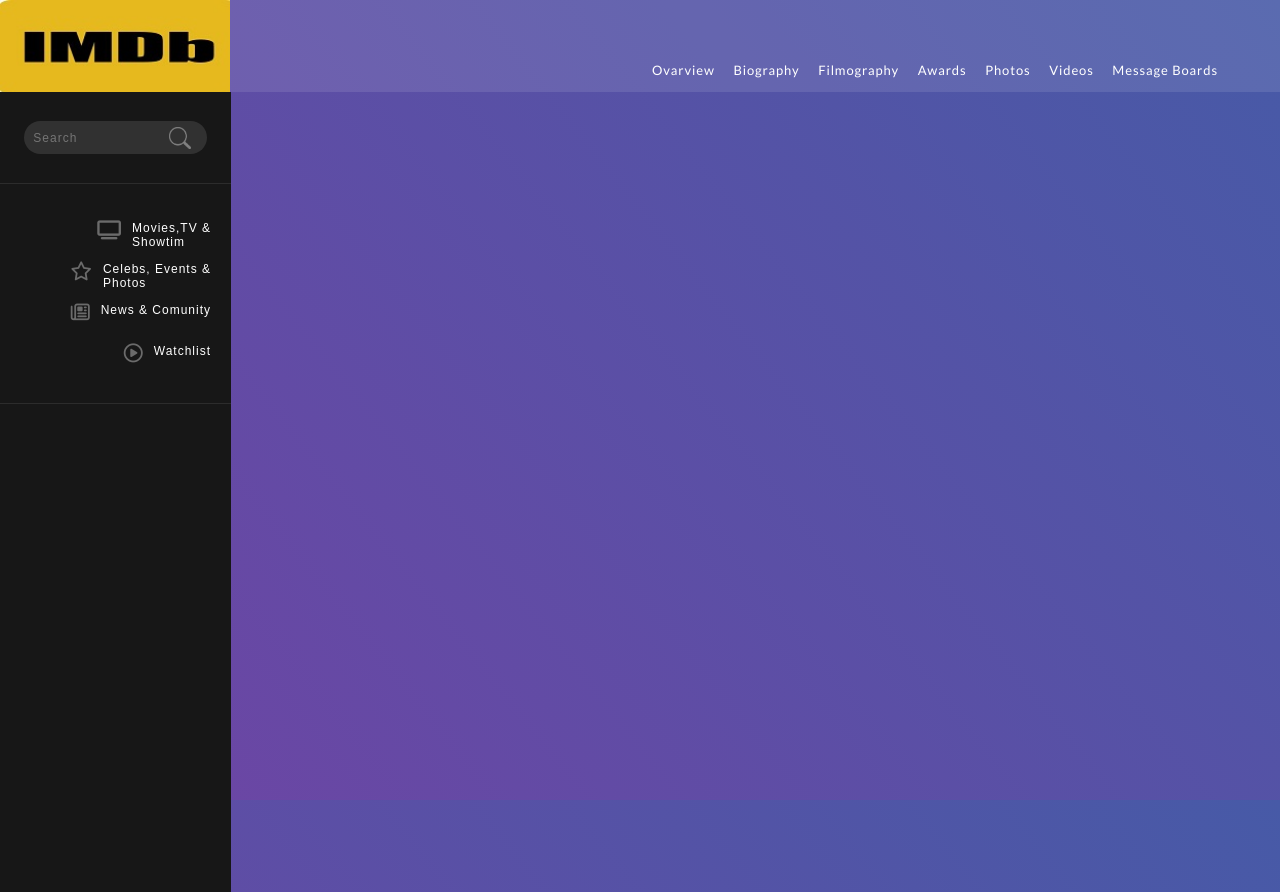
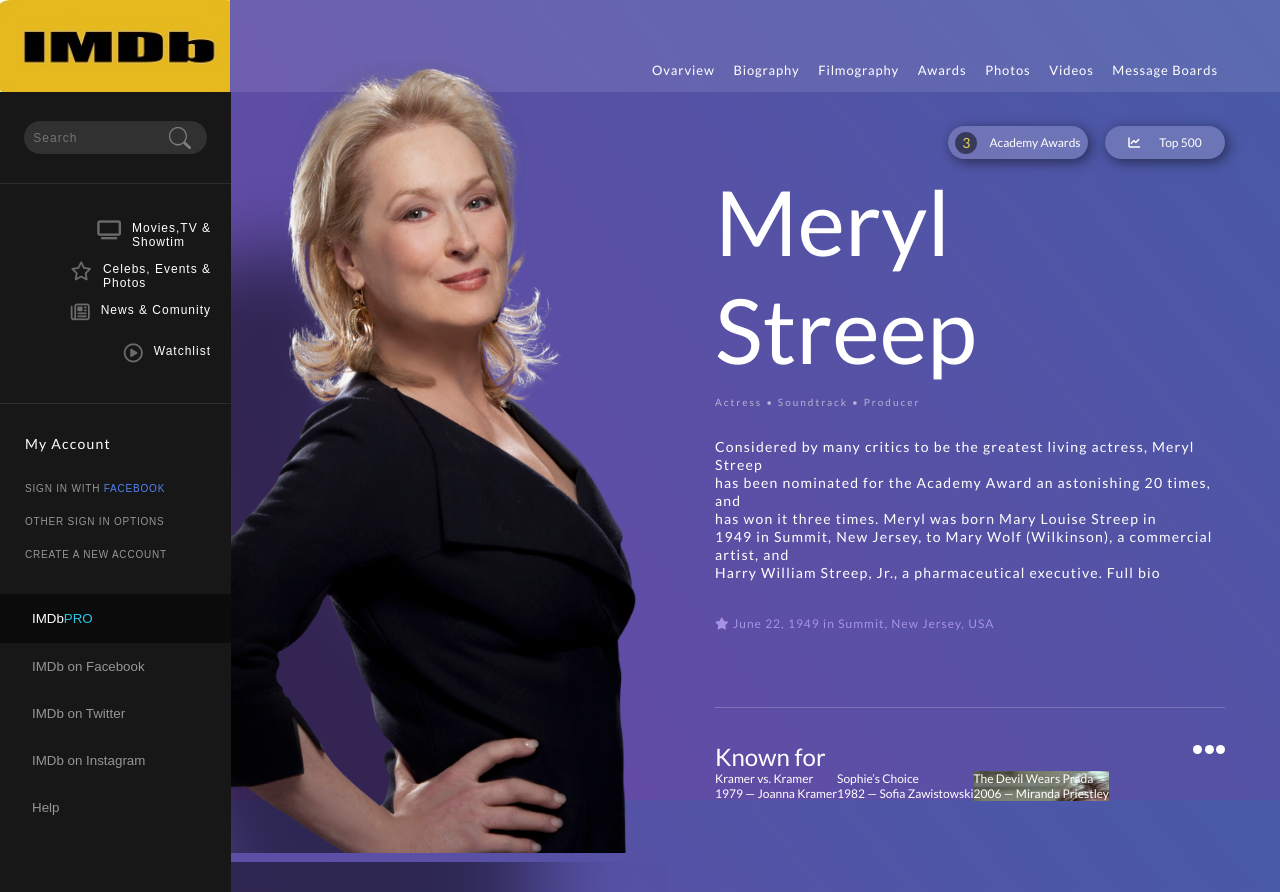
Before and after one commit to VadimRydenko/finalProject, a website built with webpack: page src/index/index.html in a window 1280 px wide. Built offline with nearby package versions, Linux system fonts and the light colour scheme.

Commit message:
add main content

```diff
--- a/config/base.js
+++ b/config/base.js
@@ -10,7 +10,7 @@
     const VENDORS_NAME = 'vendors';
     const entry = {
         index: ['babel-polyfill', './src/index/index.js'],
-        "lesson-12":['./src/lesson-12/lesson-12.js'],
+        // "lesson-12":['./src/lesson-12/lesson-12.js'],
     };
 
     const plugins = Object.keys(entry).reduce((acc, name) => {
--- a/src/common/styles/menu.scss
+++ b/src/common/styles/menu.scss
@@ -9,127 +9,44 @@
 @mixin menu_content {
     background-color: $background-menu-color;
     border: none;
-    font-size: 12px;
 }
-
-// }
-// .sidebar-icons {
-//     font-size: 26px;
-//     color: #6b6b6b;
-// }
-// .mediaMenu_button .sidebar-icons:hover {
-//     color: #f2d224;
-// }
-
-// .mediaMenu_button:hover {
-//     color: #f2d224;
-// }
-
-
-// .button_text {
-//     padding-left: 10px;
-// }
-
-
-// .acountMenu_button {
-//     @include menu_content;
-//     color: #969696;
-//     margin: 15px 26px;
-//     font-weight: bold;
-//     letter-spacing: 0.6px;
-//     padding: 0;
-// }
-
-// .imdMenu_button{
-//     @include menu_content;
-//     color: #969696;
-//     margin: 15px 26px;
-// }
-
-
-// .IMD-main-button {
-//     background-color: #0b0b0b;
-//     width: 100%;
-//     height: 49px;
-//     color: #ffff;
-//     border: none;
-//     text-align: left;
-//     padding-left: 32px;
-// }
-
-// .myAcount {
-//     color: #ffff;
-//     margin-left:32px;
-//     padding-top: 31px;
-//     letter-spacing: 1.2px;
-//     font-size: 14px;
-//     font-weight: 900;
-// }
-
-// .facebook {
-//     color: #5083f2;
-// }
-
-// .imd {
-//     color: #27c6e7;
-// }
-
-// .main_block {
-//     display: flex;
-//     position: relative;
-// }
 
 
 
-// .img__center {
-//     width: 670px;
-//     background-image: url(../../assets/images/main_merry1.png);
-//     height: 985px;
-//     background-repeat: no-repeat;
-//     background-position: center;
-//     background-size: cover;
-//     margin-left: 126px;
-//     margin-top: 60px;
-//     background-position: -133px;
+.imdMenu_button{
+    @include menu_content;
+    color: #969696;
+    margin: 15px 26px;
+}
 
-// }
 
-// .main__content {
-//     background-color: rgb(151, 99, 99);
-//     width:645px;
-// }
+.IMD-main-button {
+    background-color: #0b0b0b;
+    width: 100%;
+    height: 49px;
+    color: #ffff;
+    border: none;
+    text-align: left;
+    padding-left: 32px;
+}
 
-// .header {
-//     position: absolute;
-//     margin-left: 231px;
-//     width: 100%;
-//     max-width: 1210px;
-//     height: 92px;
-//     // opacity: 0.1;
-//     // background-color: #ffffff;
-//     background-color: rgba(255, 255, 255, 0.1);
-// }
+.imd {
+    color: #27c6e7;
+}
 
-// .navbar {
-//     background-color: red;
-//     position: absolute;
-//     top: 50%;
-//     right: 0;
-//     transform: translateY(-50%);
-//     font-family: Lato;
+.img__center {
+    width: 670px;
+    background-image: url(../../assets/images/main_merry1.png);
+    height:100%;
+    background-repeat: no-repeat;
+    background-position: center;
+    background-position:-110px -9px;
+    background-size:cover;
+    margin-left: 126px;
+    margin-top: -30px;
+    box-shadow: -181px 214px 89px 0 rgba(0, 0, 0, 0.5);
+}
 
-// }
-
-// .navbar__item {
-//     text-decoration: none;
-//     color: #ffff;
-//     font-size: 13px;
-//     letter-spacing: 0.9px;
-//     text-align: right;
-//     color: #ffffff;
-//     padding: 13px;
-
-// }
 
 body {
     background:linear-gradient(51deg, #6f44a4, #475aa7)
@@ -137,11 +54,13 @@
 
 .main__block {
     position: relative;
-    width: 100%;
+    height: 100%;
 }
 .main__content {
     max-width:1440px;
+    height: 100%;
     margin: 0 auto;
+    display: flex;
 }
 
 .header {
@@ -155,7 +74,14 @@
         display: flex;
         justify-content: space-between;
     }
+    &__nav_line {
+        background-color: #ffffff;
+        height: 1px;
+        display: none;
+    }
 }
+
+
 
 .logo {
 background-image: url(../../assets/images/logo.jpg);
@@ -177,9 +103,18 @@
     margin-right: 55px;
 }
 
+.navbar__items {
+    display: flex;
+    flex-direction: column;
+    &:hover {
+        .header__nav_line {
+            display: block;
+        }
+    }
+
+}
 .navbar__item {
     padding: 14px 7px;
-    padding-bottom: 14px;
     font-size: 13px;
     color: #ffffff;
     letter-spacing: 0.9px;
@@ -188,11 +123,10 @@
 
 //////////menu///////////////////////
 
-
 .menu {
 background-color: #171717;
 max-width: 231px;
-height: 100vh;
+height: 100%;
 position: absolute;
 }
 
@@ -246,31 +180,183 @@
     height: 41px;
     font-size: 12px;
     &:hover {
-     color:yellow;
+     color:#f2d224;
      .sidebar-icons {
-         color: yellow;
+         color: #f2d224;
      }
     }
 }
-
-@mixin menu_button {
-    border: none;
-}
-
-
 .sidebar-icons {
     color: #6b6b6b;
     font-size: 19px;
     padding-right: 10px;
 }
-.button_text {
+.menu__media_button-text {
     font-size: 12px;
     text-align: left;
 }
 
-// test test test test test test test test
-// test test test test test test test test
-// test test test test test test test test
-// test test test test test test test test
-// test test test test test test test test
-// test test test test test test test test
+
+///////
+.menu__acount_items{
+    width: 100%;
+    padding : 31px 0 22px 0;
+    height: 190px;
+}
+
+.myAccount {
+    padding: 0 0 20px 25px;
+    color: #ffffff;
+    font-size: 14px;
+    letter-spacing: 1.2px;
+}
+
+.menu__acount_item {
+    @include menu_content;
+    width: 100%;
+    text-align: left;
+    padding: 0;
+    padding-left: 25px;
+    font-size: 10px;
+    letter-spacing: 0.8px;
+    color: #969696;
+    height: 33px;
+    &-facebook {
+        color: #5083f2;
+    }
+}
+///////////////////////////////
+
+
+.page__content {
+    // background-color: red;
+    width: 580px;
+    height: 100%;
+    margin-right: 55px;
+    display: flex;
+    flex-direction: column;
+    color: #ffffff;
+}
+
+.page__label {
+    display: flex;
+    width: 100%;
+    height: 67px;
+    align-items: flex-end;
+    justify-content: flex-end;
+}
+
+.label__items {
+    height: 33px;
+    border-radius: 100px;
+    box-shadow: 3px 3px 13px 0 rgba(0, 0, 0, 0.5);
+    background-color: rgba(255, 255, 255, 0.18);
+    width: 140px;
+    display: flex;
+    align-items: center;
+    justify-content: center;
+    &:last-child {
+        width: 120px;
+        margin-left: 17px;
+    }
+}
+
+.label__item {
+    opacity: 1;
+    &_text {
+        margin-left: 12px;
+    }
+}
+
+.ball {
+    background-color: rgba(0, 0, 0, 0.5);
+    border-radius: 100%;
+    font-size: 14px;
+    width: 22px;
+    height: 22px;
+    color: #e4d357;
+    display: flex;
+    justify-content: center;
+    align-items: center;
+}
+
+.flash {
+    width: 19px;
+    height: 12px;
+}
+
+.page__content_banner {
+    font-size: 90px;
+    color: #ffffff;
+    padding-top: 8px;
+  }
+
+  .small-menu {
+    font-size: 10px;
+    letter-spacing: 2px;
+    color: #b6b2d2;
+    margin: 13px 0 30px 0;
+  }
+
+  .page__content_text {
+    font-size: 14px;
+    line-height: 1.29;
+    letter-spacing: 1.2px;
+  }
+
+  .page__content_date {
+    margin:34px 0 38px 0;
+    font-size: 12px;
+    letter-spacing: 1px;
+    color:  #a693e4
+  }
+
+  .page__content_line {
+    width: 100%;
+    height: 1px;
+    opacity: 0.2;
+    background-color: #ffffff;
+    margin: 38px 0 34px 0;
+  }
+
+.known-for {
+    display: flex;
+    flex-direction: column;
+    &__header {
+        display: flex;
+        justify-content: space-between;
+        &_name {
+            font-size: 24px;
+        }
+        &_button {
+            height: 9px;
+            width: 9px;
+            border-radius: 100%;
+            background-color: white;
+            border: none;
+            padding: 0;
+        }
+    }
+    &__films {
+        display: flex;
+    }
+    &__film {
+        display: flex;
+        flex-direction: column;
+        height: 100%;
+    }
+}
+
+.film {
+    width: 126px;
+    height: 40px;
+    &_1{
+    background-image: url(../../assets/images/Kramer.jpg);
+    }
+    &_2 {
+    background-image: url(../../assets/images/Kramer.jpg);
+    }
+    &_3 {
+    background-image: url(../../assets/images/Kramer.jpg);
+    }
+}
--- a/src/index/index.html
+++ b/src/index/index.html
@@ -10,46 +10,36 @@
 </head>
 
 <body>
-    <!-- <div class="main_block">
-                <div class="menu">
-            <div class="menu__items">
-                <div>
-                    <ul class="acountMenu__items">
-                        <li class="myAcount">My Account</li>
-                        <li><button class="acountMenu_button">SIGN IN WITH<span class="facebook"> FACEBOOK</span></button></li>
-                        <li><button class="acountMenu_button">OTHER SIGN IN OPTIONS</button></li>
-                        <li><button class="acountMenu_button">CREATE A NEW ACCOUNT</button></li>
-                    </ul>
-                </div>
-                <div>
-                    <button class="IMD-main-button">IMDb<span class="imd">PRO</span></button>
-                    <ul class="imdMenu__items">
-                        <li><button class="imdMenu_button">IMDb on Facebook</button></li>
-                        <li><button class="imdMenu_button">IMDb on Twitter</button></li>
-                        <li><button class="imdMenu_button">IMDb on Instagram</button></li>
-                        <li><button class="imdMenu_button">Help</button></li>
-                    </ul>
-                </div>
-            </div>
-        </div>
-        <div class="img__center"></div>
-        <div class="main__content"></div>
-    </div> -->
     <div class="main__block">
         <header class="header">
             <div class="header__content">
                 <div class="logo"></div>
                 <nav class="navbar">
-                    <a href="" class="navbar__item">Ovarview</a>
-                    <a href="" class="navbar__item">Biography</a>
-                    <a href="" class="navbar__item">Filmography</a>
-                    <a href="" class="navbar__item">Awards</a>
-                    <a href="" class="navbar__item">Photos</a>
-                    <a href="" class="navbar__item">Videos</a>
-                    <a href="" class="navbar__item">Message Boards</a>
+                    <div class="navbar__items"><a href="" class="navbar__item">Ovarview</a>
+                        <div class="header__nav_line"></div>
+                    </div>
+                    <div class="navbar__items"><a href="" class="navbar__item">Biography</a>
+                        <div class="header__nav_line"></div>
+                    </div>
+                    <div class="navbar__items"><a href="" class="navbar__item">Filmography</a>
+                        <div class="header__nav_line"></div>
+                    </div>
+                    <div class="navbar__items"><a href="" class="navbar__item">Awards</a>
+                        <div class="header__nav_line"></div>
+                    </div>
+                    <div class="navbar__items"><a href="" class="navbar__item">Photos</a>
+                        <div class="header__nav_line"></div>
+                    </div>
+                    <div class="navbar__items"><a href="" class="navbar__item">Videos</a>
+                        <div class="header__nav_line"></div>
+                    </div>
+                    <div class="navbar__items"><a href="" class="navbar__item">Message Boards</a>
+                        <div class="header__nav_line"></div>
+                    </div>
                 </nav>
             </div>
         </header>
+
         <div class="main__content">
             <div class="menu">
                 <div class="search">
@@ -61,33 +51,110 @@
                     <li class="menu__media_item">
                         <button class="menu__media_button">
                             <div class="sidebar-icons fa fa-television" aria-hidden="true"></div>
-                            <div class="button_text">Movies,TV & <br>Showtim</div>
+                            <div class="menu__media_button-text">Movies,TV & <br>Showtim</div>
                         </button>
                     </li>
                     <li class="menu__media_item">
                         <button class="menu__media_button">
                             <div class="sidebar-icons fa fa-star-o" aria-hidden="true"></div>
-                            <div class="button_text">Celebs, Events & <br> Photos</div>
+                            <div class="menu__media_button-text">Celebs, Events & <br> Photos</div>
                         </button>
                     </li>
                     <li class="menu__media_item">
                         <button class="menu__media_button">
                             <div class="sidebar-icons fa fa-newspaper-o" aria-hidden="true"></div>
-                            <div class="button_text">News & Comunity</div>
+                            <div class="menu__media_button-text">News & Comunity</div>
                         </button>
                     </li>
                     <li class="menu__media_item">
                         <button class="menu__media_button">
                             <div class="sidebar-icons fa fa-play-circle-o" aria-hidden="true"></div>
-                            <div class="button_text">Watchlist</div>
+                            <div class="menu__media_button-text">Watchlist</div>
                         </button>
                     </li>
                 </ul>
                 <div class="divider"></div>
-
+                <ul class="menu__acount_items">
+                    <li class="myAccount">My Account</li>
+                    <li><button class="menu__acount_item">SIGN IN WITH
+                            <span class="menu__acount_item-facebook">FACEBOOK</span></button></li>
+                    <li><button class="menu__acount_item">OTHER SIGN IN OPTIONS</button></li>
+                    <li><button class="menu__acount_item">CREATE A NEW ACCOUNT</button></li>
+                </ul>
+                <div>
+                    <button class="IMD-main-button">IMDb<span class="imd">PRO</span></button>
+                    <ul class="imdMenu__items">
+                        <li><button class="imdMenu_button">IMDb on Facebook</button></li>
+                        <li><button class="imdMenu_button">IMDb on Twitter</button></li>
+                        <li><button class="imdMenu_button">IMDb on Instagram</button></li>
+                        <li><button class="imdMenu_button">Help</button></li>
+                    </ul>
+                </div>
+            </div>
+            <div class="img__center"></div>
+            <div class="page__content">
+                <div class="page__label">
+                    <div class="label__items">
+                        <div class="label__item ball">3</div>
+                        <div class="label__item label__item_text">Academy Awards</div>
+                    </div>
+                    <div class="label__items">
+                        <i class="flash fa fa-line-chart" aria-hidden="true"></i>
+                        <div class="label__item label__item_text">Top 500</div>
+                    </div>
+                </div>
+                <div class="page__content_banner">Meryl Streep</div>
+                <div class="small-menu">
+                    <span class="small-menu_items">Actress • Soundtrack • Producer</span>
+                </div>
+                <div class="page__content_text">
+                    Considered by many critics to be the greatest living actress, Meryl Streep <br>
+                    has been nominated for the Academy Award an astonishing 20 times, and <br>
+                    has won it three times. Meryl was born Mary Louise Streep in <br>
+                    1949 in Summit, New Jersey, to Mary Wolf (Wilkinson), a commercial artist, and <br>
+                    Harry William Streep, Jr., a pharmaceutical executive. Full bio <br>
+                </div>
+                <div class="page__content_date"><i class="fa fa-star page__content_star" aria-hidden="true"></i> June
+                    22, 1949 in Summit, New Jersey, USA</div>
+                <div class="page__content_line"></div>
+                <div class="known-for">
+                    <div class="known-for__items">
+                        <div class="known-for__header">
+                            <div class="known-for__header_name">Known for</div>
+                            <div class="known-for__header_buttons">
+                                <button class="known-for__header_button"></button>
+                                <button class="known-for__header_button"></button>
+                                <button class="known-for__header_button"></button>
+                            </div>
+                        </div>
+                        <div class="known-for__films">
+                            <div class="known-for__film">
+                                <div class="known-for__picture film_1"></div>
+                                <div class="known-for__description">
+                                    Kramer vs. Kramer <br>
+                                    1979 — Joanna Kramer
+                                </div>
+                            </div>
+                            <div class="known-for__film">
+                                <div class="known-for__picture film_2"></div>
+                                <div class="known-for__description">
+                                    Sophie’s Choice <br>
+                                    1982 — Sofia Zawistowski
+                                </div>
+                            </div>
+                            <div class="known-for__film film_3">
+                                <div class="known-for__picture"></div>
+                                <div class="known-for__description">
+                                    The Devil Wears Prada <br>
+                                    2006 — Miranda Priestley
+                                </div>
+                            </div>
+                        </div>
+                    </div>
+                </div>
+                <div class="page__content_photos"></div>
             </div>
         </div>
-
     </div>
 </body>
 
```
Also changed, not shown: assets/images/Kramer.jpg (added).
